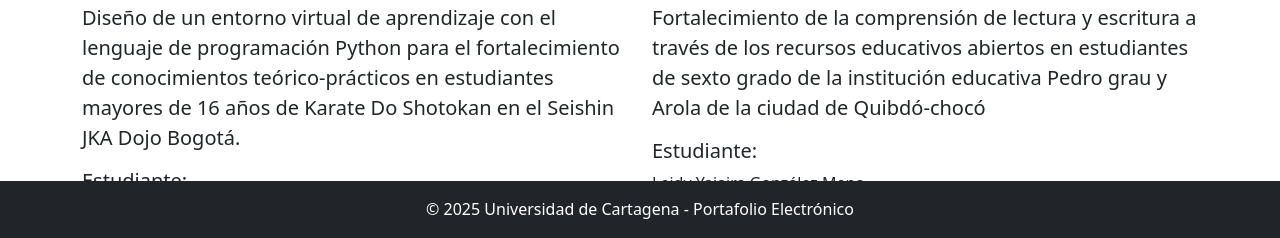
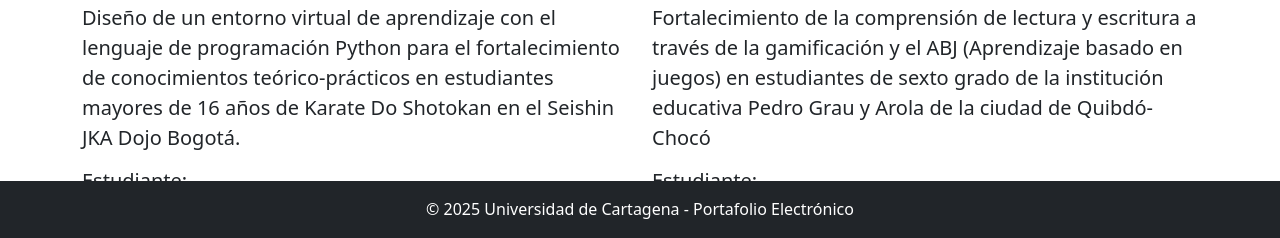
Before and after one commit to jarh1992/dcred, a plain HTML site: page index.html in a window 1280 px wide. Shown: the part 547-785 px from the top of the page. Drawn offline with Linux system fonts and the light colour scheme.

Commit message:
updated student document 2 title

```diff
--- a/index.html
+++ b/index.html
@@ -59,7 +59,7 @@
       </div>
       <div class="col-md-6">
         <h1 class="fw-bold">Trabajo de Grado</h1>
-        <p class="lead"><b>Fortalecimiento de la comprensión de lectura y escritura a través de los recursos educativos abiertos en estudiantes de sexto grado de la institución educativa Pedro grau y Arola de la ciudad de Quibdó-chocó</b></p>
+        <p class="lead"><b>Fortalecimiento de la comprensión de lectura y escritura a través de la gamificación y el ABJ (Aprendizaje basado en juegos) en estudiantes de sexto grado de la institución educativa Pedro Grau y Arola de la ciudad de Quibdó-Chocó</b></p>
         <h5>Estudiante:</h5>
         <p>Leidy Yajaira González Mena</p>
         <h5>Docente Tutor:</h5>
```
